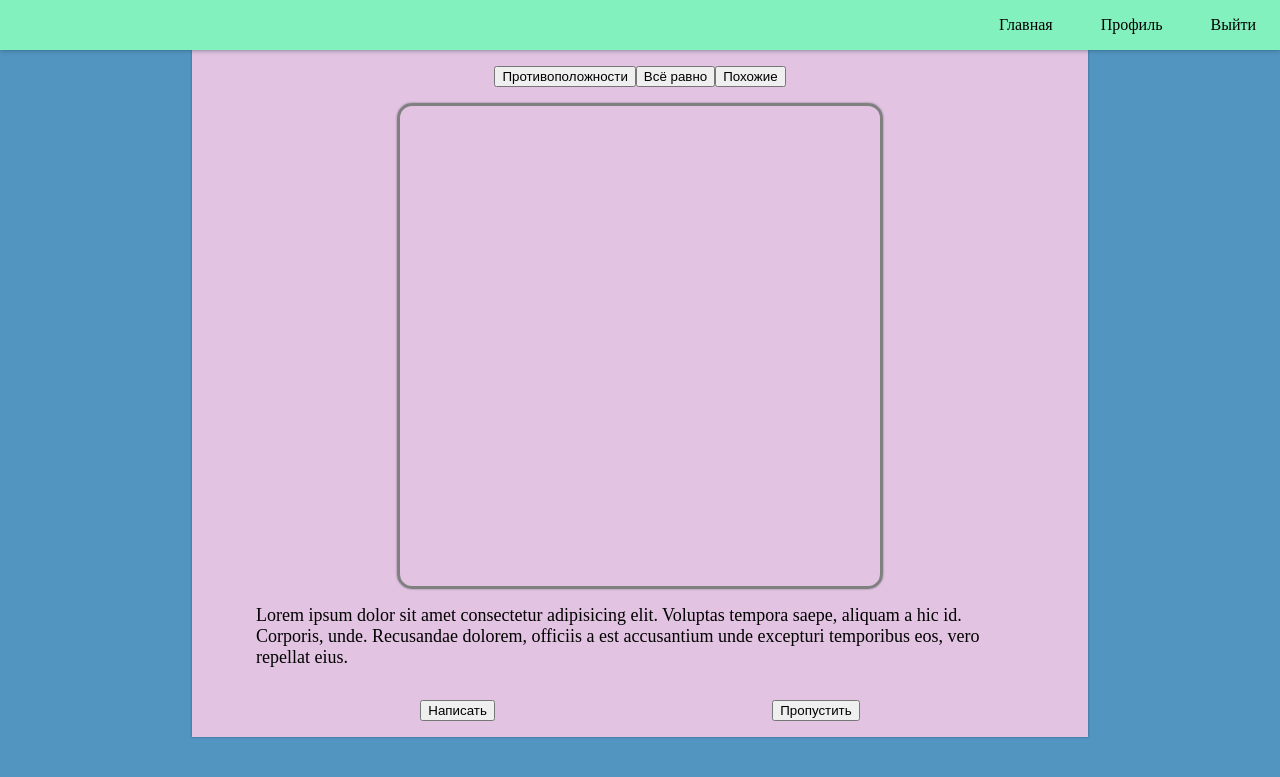
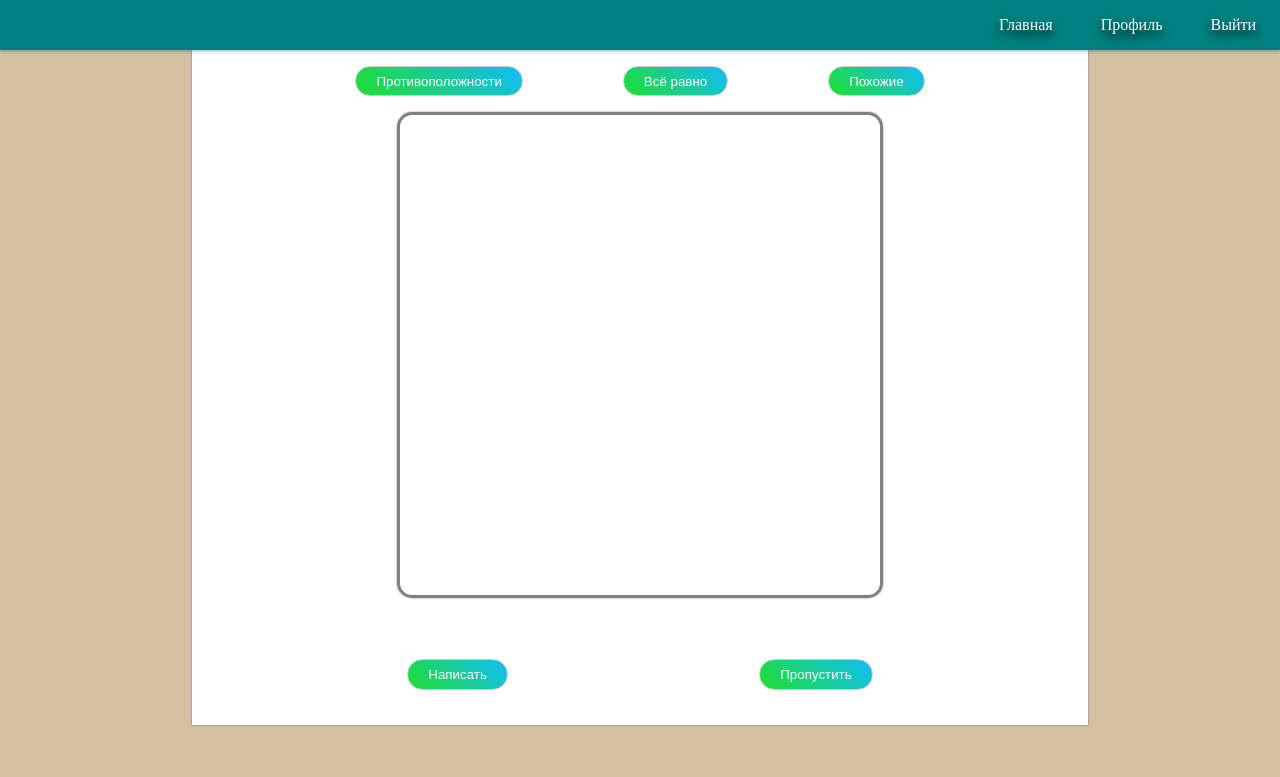
Before and after one commit to rebelorion/Blunder, a Python web app: template templates/main.html in a window 1280 px wide. Shown: the top 777 px of the page. Run offline with Jinja, Linux system fonts and the light colour scheme; the template is opened without the code that fills it, so the values that code supplies are empty.

Commit message:
цвет сайта, новые кнопки, тени

```diff
--- a/static/styles/style.css
+++ b/static/styles/style.css
@@ -1,12 +1,13 @@
 :root {
     --background-color: white;
-    --header-text-color: black;
+    --header-text-color: rgb(255, 255, 255);
     --shadow-color: rgba(34, 60, 80, 0.6);
     --contra-color: grey;
     --back-color: rgb(192, 187, 187);
-    --back-colorGreen: rgb(131, 241, 190);
-    --back-colorBlue: rgb(82, 149, 193);
-    --back-colorPink: rgb(226, 195, 225);
+    --back-colorGreen: rgb(0, 128, 128);
+    --back-colorDesert: rgb(214, 192, 162);
+    --back-colorWhite: rgb(255, 255, 255);
+    --back-colorWhite2: rgb(255, 255, 255);
 }
 
 h1 {
@@ -38,7 +39,7 @@ body {
     display: flex;
     flex-direction: column;
     align-items: center;
-    background-color: var(--back-colorBlue);
+    background-color: var(--back-colorDesert);
 }
 
 form {
@@ -75,6 +76,26 @@ p {
     justify-content: center;
     align-items: center;
 }
+.special-btn1{
+    color: white;
+    border-radius: 20px;
+    background: linear-gradient(45deg,#20df2d,#11bcfa );
+    margin: 0 50px;
+    border: 1px solid #ccc;  /* уменьшение толщины границы */
+    border-radius: 20px;       /* и здесь */
+}
+.special-btn2{
+    color: white;
+    border-radius: 20px;
+    background: linear-gradient(45deg,#20df2d,#11bcfa );
+    margin: 0 50px;
+    border: 1px solid #ccc;  /* уменьшение толщины границы */
+    border-radius: 20px;       /* и здесь */
+    margin: -50px;
+
+
+}
+
 navbar {
     position: sticky; /*навигация сверху всегда*/
     top: -1px;
@@ -90,8 +111,9 @@ navbar {
     box-shadow: 0px 0px 5px 0px var(--shadow-color);
     background-color: var(--background-color);
     background-color: var(--back-colorGreen);
+    text-shadow: 0px 5px 10px #000000;
+}
 
-}
 
 navbar * {
     padding: 2%;
@@ -106,7 +128,7 @@ column {
     align-items: center;
     width: 70%;
     box-shadow: 0px 0px 2px 0px var(--shadow-color);
-    background-color: var(--back-colorPink);
+    background-color: var(--back-colorWhite);
 }
 
 column > photo {
--- a/templates/main.html
+++ b/templates/main.html
@@ -21,17 +21,17 @@
 
     <column>
         <p>
-            <button type="button">Противоположности</button>
-            <button type="button">Всё равно</button>
-            <button type="button">Похожие</button>
+            <button type="button" class="btn special-btn1">Противоположности</button>
+            <button type="button" class="btn special-btn1">Всё равно</button>
+            <button type="button" class="btn special-btn1">Похожие</button>
         </p>
         <photo></photo>
         <div>
             Lorem ipsum dolor sit amet consectetur adipisicing elit. Voluptas tempora saepe, aliquam a hic id. Corporis, unde. Recusandae dolorem, officiis a est accusantium unde excepturi temporibus eos, vero repellat eius.
         </div>
         <split>
-            <button type="button">Написать</button>
-            <button type="button">Пропустить</button>
+            <button type="button" class="btn special-btn2">Написать</button>
+            <button type="button" class="btn special-btn2">Пропустить</button>
         </split>
     </column>
 </body>
```
